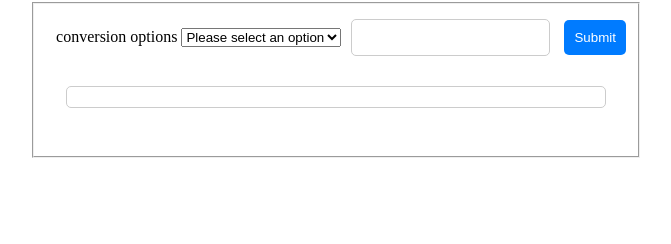
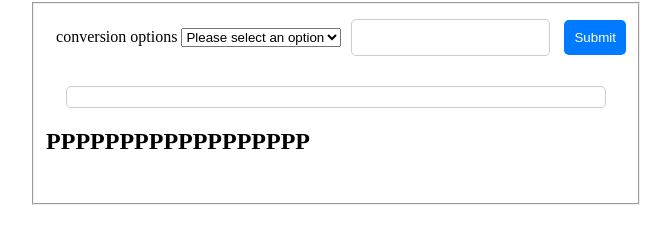
Before and after one commit to successPhil/First_project, a plain HTML site: page Kens_conversion_tables/index.html in a window 1280 px wide. Shown: the part 78-322 px from the top of the page, without its empty margins (304-975 px from the left). Drawn offline with Linux system fonts and the light colour scheme.

Commit message:
first change

```diff
--- a/Kens_conversion_tables/index.html
+++ b/Kens_conversion_tables/index.html
@@ -22,6 +22,9 @@
         <button type="button" onclick="getResponse()">Submit</button>
       </form>
       <div id="output"></div>
+      <div>
+        <h2>PPPPPPPPPPPPPPPPPP</h2>
+      </div>
 </body>
 
 </html>
```
